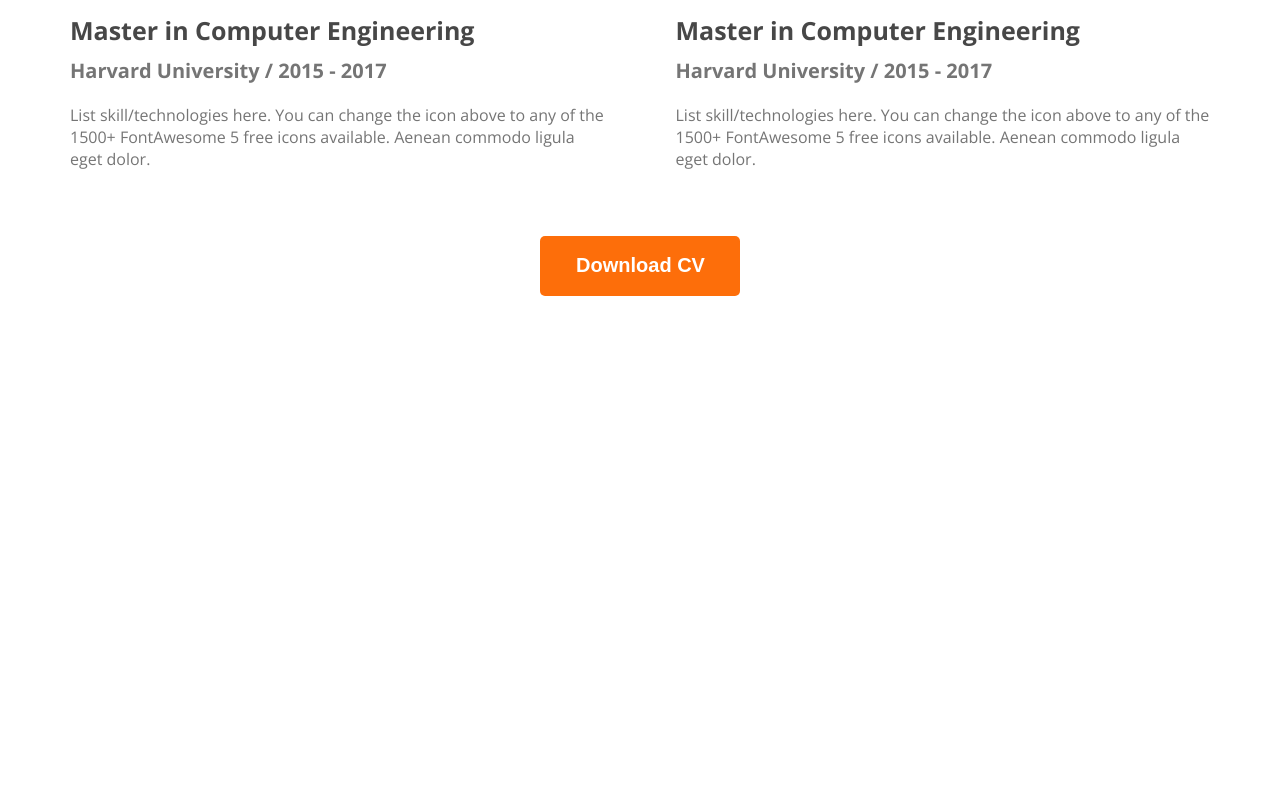
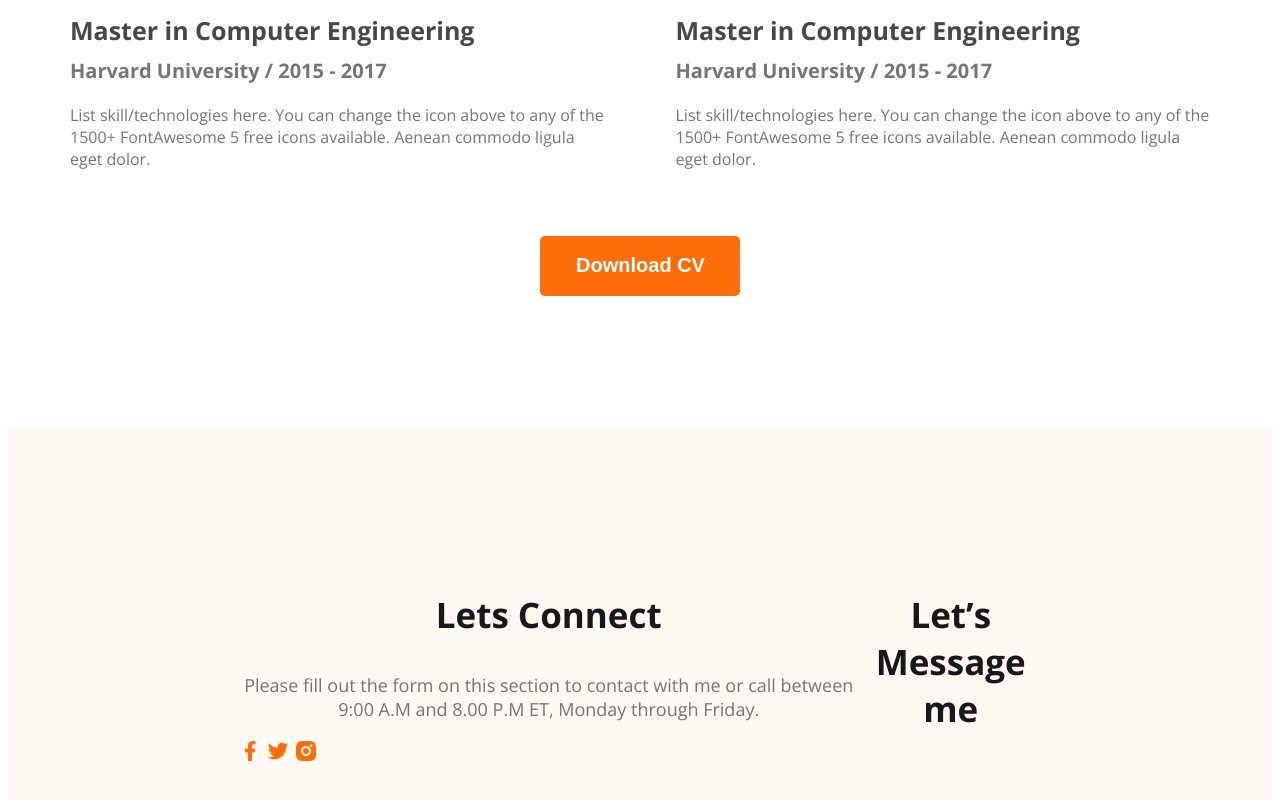
Before and after one commit to Mahbub049/personal-portfolio-2024, a plain HTML site: page index.html in a window 1280 px wide. Shown: the part 3017-3817 px from the top of the page. Before the commit the page ends 3321 px from the top, so only its background shows below. Drawn offline with nearby package versions, Linux system fonts and the light colour scheme.

Commit message:
added footer

```diff
--- a/index.html
+++ b/index.html
@@ -179,7 +179,18 @@ to any of the 1500+ FontAwesome 5 free icons available. Aenean commodo ligula eg
         </section>
     </main>
     <footer>
-
+        <div class="footer-column">
+            <h3 class="section-title">Lets Connect</h3>
+            <p class="section-description">Please fill out the form on this section to contact with me or call between 9:00 A.M and 8.00 P.M ET, Monday through Friday.</p>
+            <div class="social-links">
+                <a href=""><img src="images/icons/facebook.png" alt=""></a>
+                <a href=""><img src="images/icons/twitter.png" alt=""></a>
+                <a href=""><img src="images/icons/insta.png" alt=""></a>
+            </div>
+        </div>
+        <div class="footer-column">
+            <h3 class="section-title">Let’s Message me</h3>
+        </div>
     </footer>
 </body>
 </html>
--- a/styles/style.css
+++ b/styles/style.css
@@ -189,3 +189,10 @@ main section{
     text-align: center;
     margin-top: 50px;
 }
+
+footer{
+    display: flex;
+    background: #FFF8F3;
+    padding: 130px 230px;
+    margin-top: 130px;
+}
```
